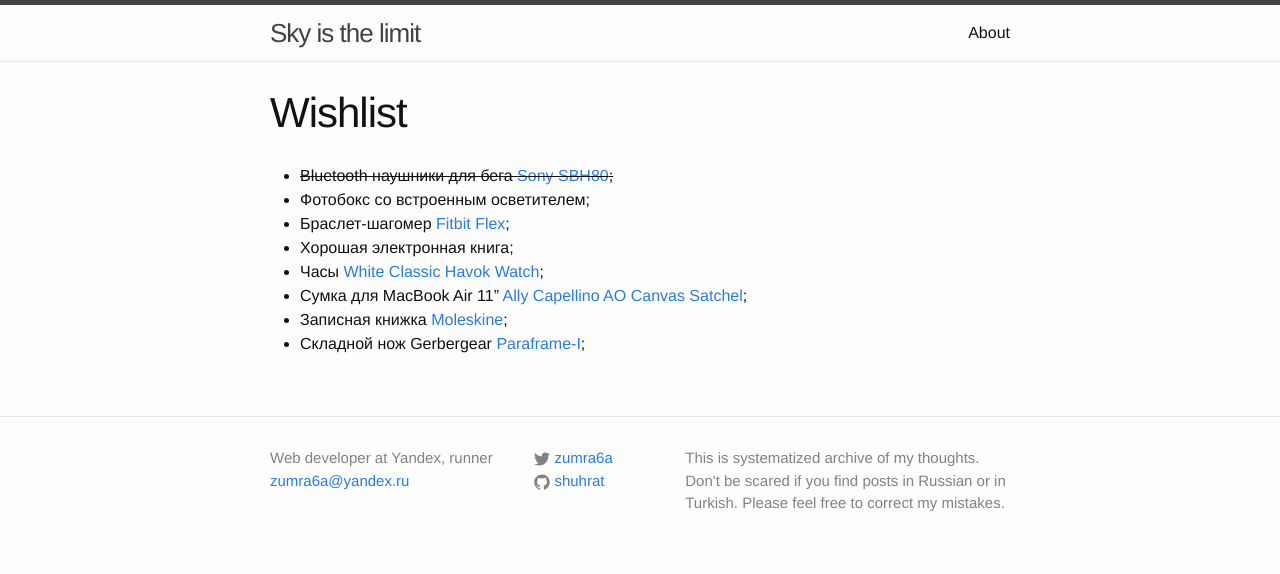
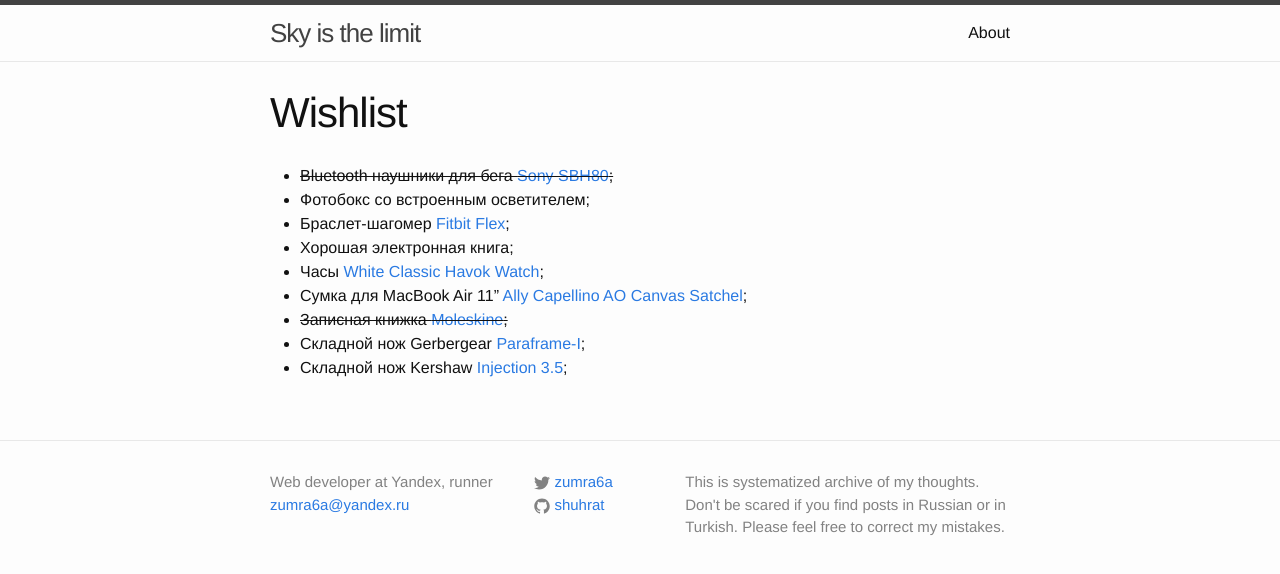
Before and after one commit to shuhrat/shuhrat.github.io, a Jekyll site: the page built from wishlist/index.md, in a window 1280 px wide. Shown: the top 574 px of the page. Built offline with Jekyll 4.4.1, drawn with Linux system fonts in a browser that asks for light colours; Markdown is read by kramdown in place of the engine named in the settings.

Commit message:
Update index.md

```diff
--- a/wishlist/index.md
+++ b/wishlist/index.md
@@ -9,8 +9,9 @@
 - Хорошая электронная книга;
 - Часы [White Classic Havok Watch][watch];
 - Сумка для MacBook Air 11" [Ally Capellino AO Canvas Satchel][bag];
-- Записная книжка [Moleskine][moleskine];
+- ~~Записная книжка [Moleskine][moleskine];~~
 - Складной нож Gerbergear [Paraframe-I][knife];
+- Складной нож Kershaw [Injection 3.5][knife2];
 
 [fitbit]: http://market.yandex.ru/model.xml?modelid=10802171&hid=10498025
 [sony]: http://market.yandex.ru/model.xml?modelid=10760046&hid=418706
```
Also changed, not shown: other parts of wishlist/index.md (+1 -0 lines).
